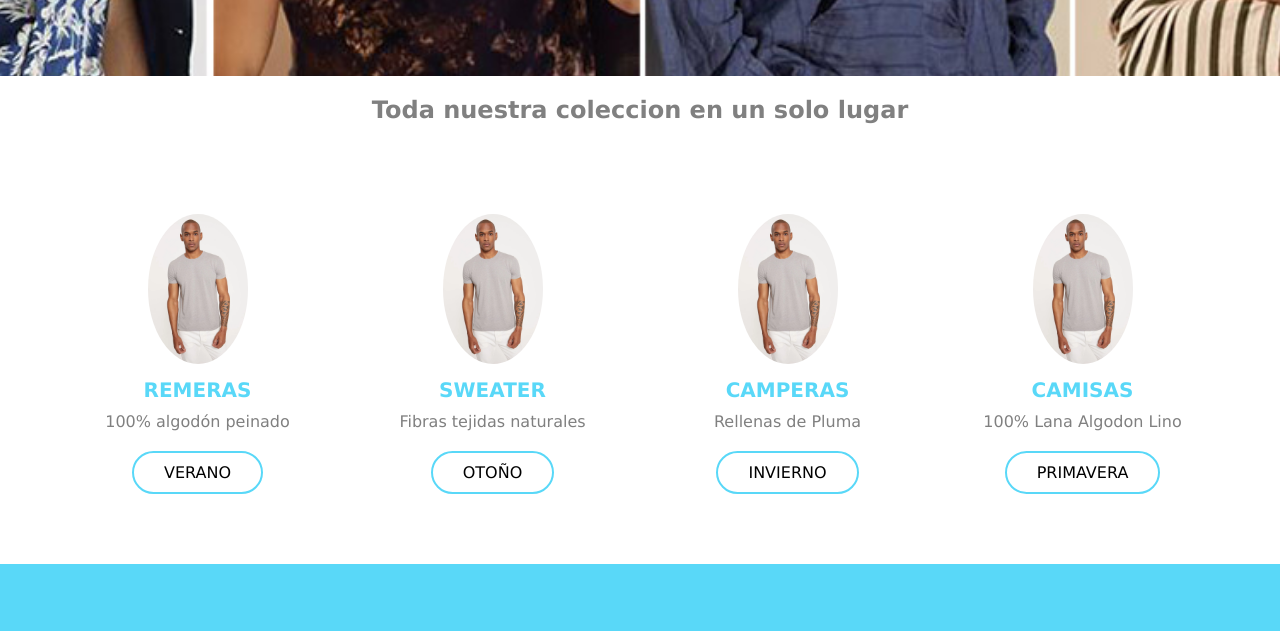
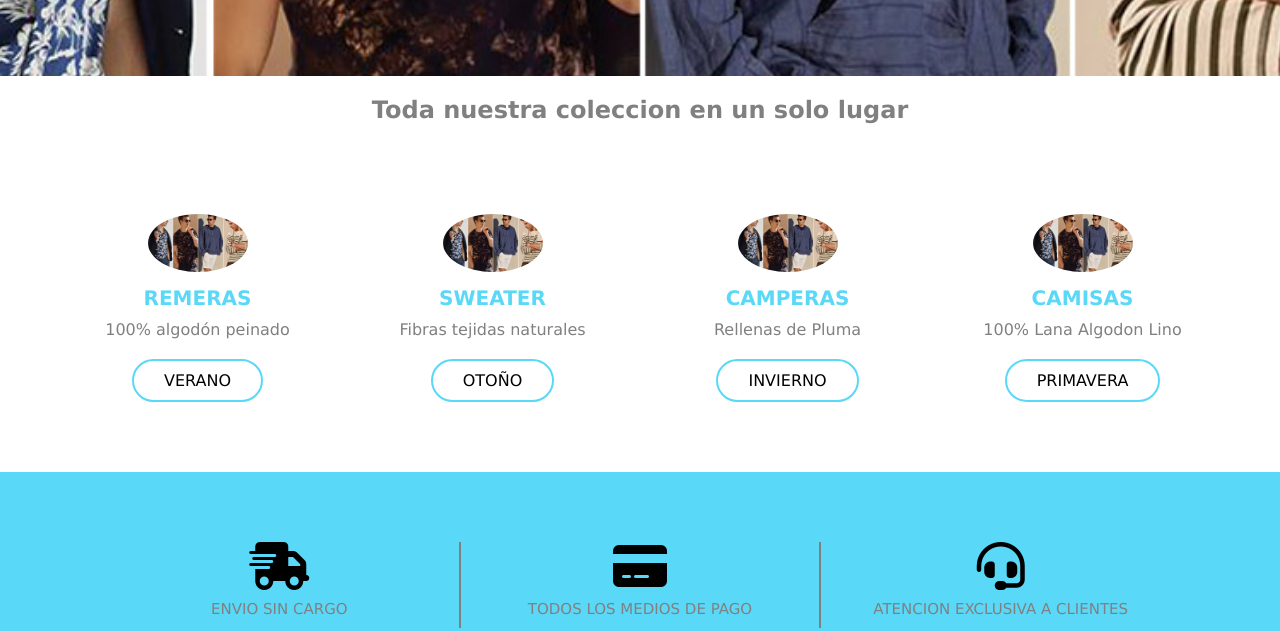
Before and after one commit to tuteguille/entregafinal-denegrimatias, a website: page index.html in a window 1280 px wide. Shown: the part 744-1375 px from the top of the page. Drawn offline with Linux system fonts and the light colour scheme.

Commit message:
imgcambio

```diff
--- a/index.html
+++ b/index.html
@@ -54,7 +54,7 @@
     </section>
    <section id="temporada" >
     <div>
-        <img src="./src/img/imghombre1.webp" alt="">
+        <img src="./src/img/slide2.jpeg" alt="">
         <h4>REMERAS </h4>
         <p>100% algodón peinado</p>
         <a href="./pages/primavera-verano.html" class="boton-temporada" >VERANO</a>
@@ -62,7 +62,7 @@
 
     </div>
     <div>
-        <img src="./src/img/imghombre1.webp" alt="">
+        <img src="./src/img/slide2.jpeg" alt="">
         <h4>SWEATER</h4>
         <p>Fibras tejidas naturales</p>
         <a href="./pages/otoño-invierno.html" class="boton-temporada" >OTOÑO</a>
@@ -70,7 +70,7 @@
 
     </div>
     <div>
-        <img src="./src/img/imghombre1.webp" alt="">
+        <img src="./src/img/slide2.jpeg" alt="">
         <h4>CAMPERAS</h4>
         <p>Rellenas de Pluma </p>
         <a href="./pages/otoño-invierno.html" class="boton-temporada" >INVIERNO</a>
@@ -78,7 +78,7 @@
 
     </div>
     <div>
-        <img src="./src/img/imghombre1.webp" alt="">
+        <img src="./src/img/slide2.jpeg" alt="">
         <h4>CAMISAS </h4>
         <p>100% Lana Algodon Lino </p>
         <a href="./pages/primavera-verano.html" class="boton-temporada" >PRIMAVERA</a>
```
